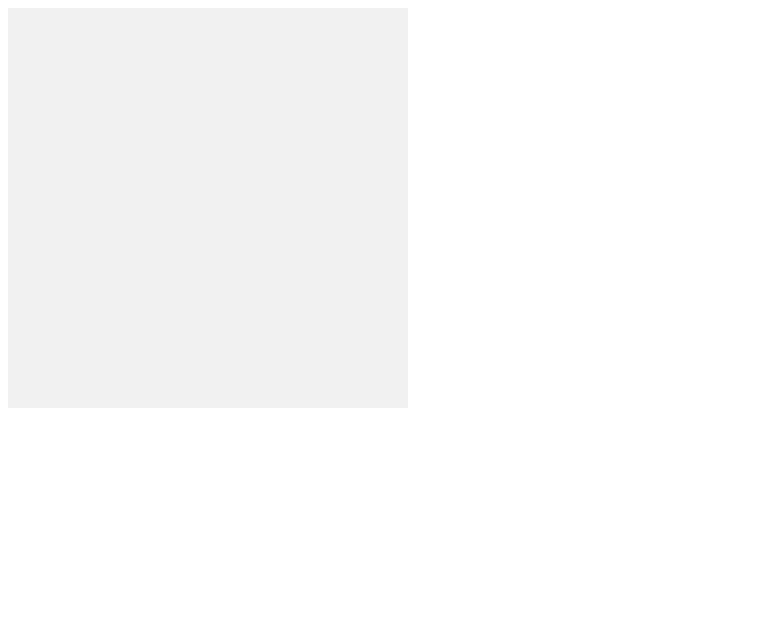
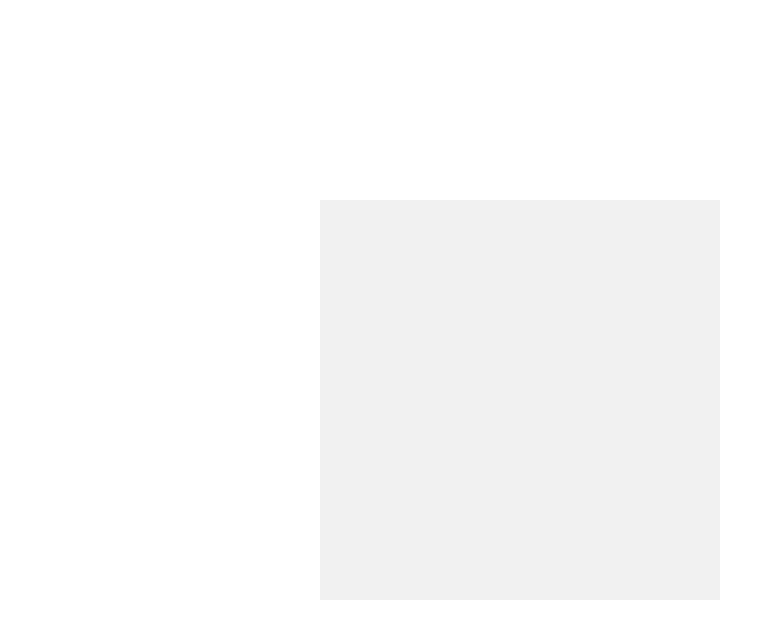
Before and after one commit to JaredBledsoe/node-websocket, a website: page index.html in a window 1280 px wide. Shown: the whole page, without its empty margins (0-775 px from the left). Drawn offline with Linux system fonts and the light colour scheme.

Commit message:
Update index.html

```diff
--- a/index.html
+++ b/index.html
@@ -3,7 +3,7 @@
 <style>
   canvas {
     background-color: #f0f0f0;
-    position: absolute:
+    position: absolute;
     left: 25%;
     top: 25%;
   }
```
